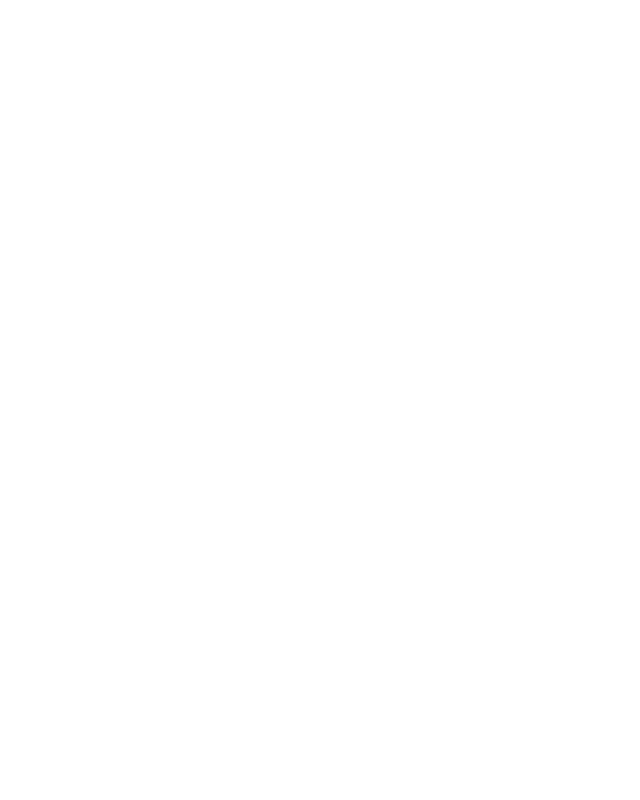
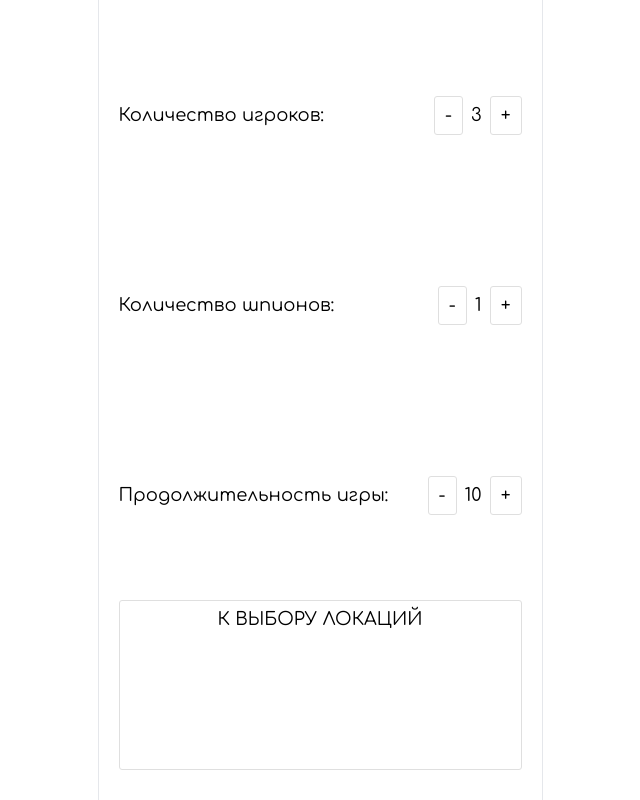
Before and after one commit to TTyKaH/spy, a Nuxt app: page /settings in a window 1280 px wide. Before the commit this address had no page. Shown: the whole page, without its empty margins (320-960 px from the left). Built offline with nearby package versions, Linux system fonts and the light colour scheme.

Commit message:
create pages

```diff
--- a/assets/styles/app/helpers.scss
+++ b/assets/styles/app/helpers.scss
@@ -1,11 +1,26 @@
 .wrap {
+  @apply border-l border-r;
+
   max-width: 445px;
   padding-left: 20px;
   padding-right: 20px;
   margin: auto;
+  height: 100vh;
 
   &-py {
     padding-top: 30px;
     padding-bottom: 30px;
   }
 }
+
+.btn {
+  padding: 5px 10px;
+  text-align: center;
+  text-transform: uppercase;
+  border: 1px solid #dfdfdf;
+  border-radius: 3px;
+
+  &:hover {
+    background-color: #dfdfdf;
+  }
+}
--- a/pages/index.vue
+++ b/pages/index.vue
@@ -1,5 +1,12 @@
 <template>
-  <div>s</div>
+  <div id="main" class="wrap wrap-py text-center">
+    <h1 class="mb-10">Spy</h1>
+    <div class="grid gap-5">
+      <NuxtLink to="/settings" class="btn">Начать</NuxtLink>
+      <NuxtLink to="#" class="btn">Продолжить</NuxtLink>
+      <NuxtLink to="#" class="btn">Правила</NuxtLink>
+    </div>
+  </div>
 </template>
 
 <script>
--- /dev/null
+++ b/pages/settings/index.vue
@@ -0,0 +1,39 @@
+<template>
+  <div id="settings" class="wrap wrap-py grid gap-5">
+    <PlayersCount title="Количество игроков:" />
+    <SpiesCount title="Количество шпионов:" />
+    <TimeCount title="Продолжительность игры:" />
+    <NuxtLink to="/settings/map-groups-selection" class="btn">
+      К выбору локаций
+    </NuxtLink>
+  </div>
+</template>
+
+<script>
+export default {
+  data() {
+    return {
+      locations: [
+        {
+          group: 'Открытые',
+          locations: ['Пляж', 'Кладбище'],
+        },
+        {
+          group: 'Закрытые',
+          locations: ['Подвал', 'Чердак'],
+        },
+        {
+          group: 'Природа',
+          locations: ['Озеро', 'Река'],
+        },
+      ],
+    }
+  },
+  beforeMount() {
+    localStorage.setItem('playersCount', 3)
+    localStorage.setItem('spiesCount', 1)
+    localStorage.setItem('timeCount', 10)
+    localStorage.setItem('locations', JSON.stringify(this.locations))
+  },
+}
+</script>
--- /dev/null
+++ b/pages/settings/map-groups-selection.vue
@@ -0,0 +1,20 @@
+<template>
+  <div class="wrap wrap-py">
+    <div v-for="(g, idx) in locations" :key="idx">
+      {{ g.group }}
+    </div>
+  </div>
+</template>
+
+<script>
+export default {
+  data() {
+    return {
+      locations: null,
+    }
+  },
+  mounted() {
+    this.locations = JSON.parse(localStorage.getItem('locations'))
+  },
+}
+</script>
```
